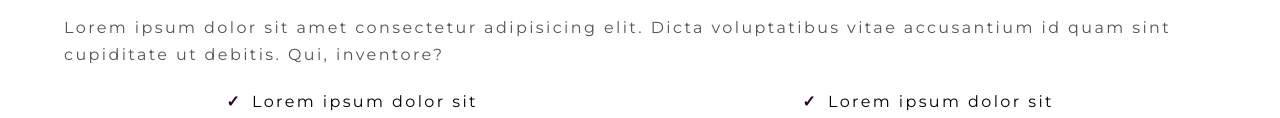
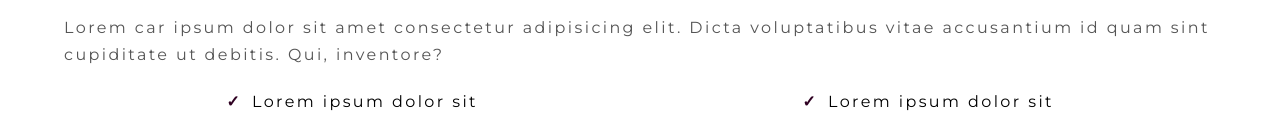
Before and after one commit to annisigh/Travel-Website, a plain HTML site: page About.html in a window 1280 px wide. Shown: the part 216-334 px from the top of the page. Drawn offline with Linux system fonts and the light colour scheme.

Commit message:
modified about.html

```diff
--- a/About.html
+++ b/About.html
@@ -23,7 +23,7 @@
     <section class="about">
         <div class="container">
         <h2 class="lg-heading text-black about-heading">About Us</h2>
-        <p class="text-gray">Lorem ipsum dolor sit amet consectetur adipisicing elit. Dicta voluptatibus vitae accusantium id quam sint cupiditate ut debitis. Qui, inventore?</p>
+        <p class="text-gray">Lorem car ipsum dolor sit amet consectetur adipisicing elit. Dicta voluptatibus vitae accusantium id quam sint cupiditate ut debitis. Qui, inventore?</p>
         <div class="about-wrapper">
             <div class="left">
                 <ul>
```
